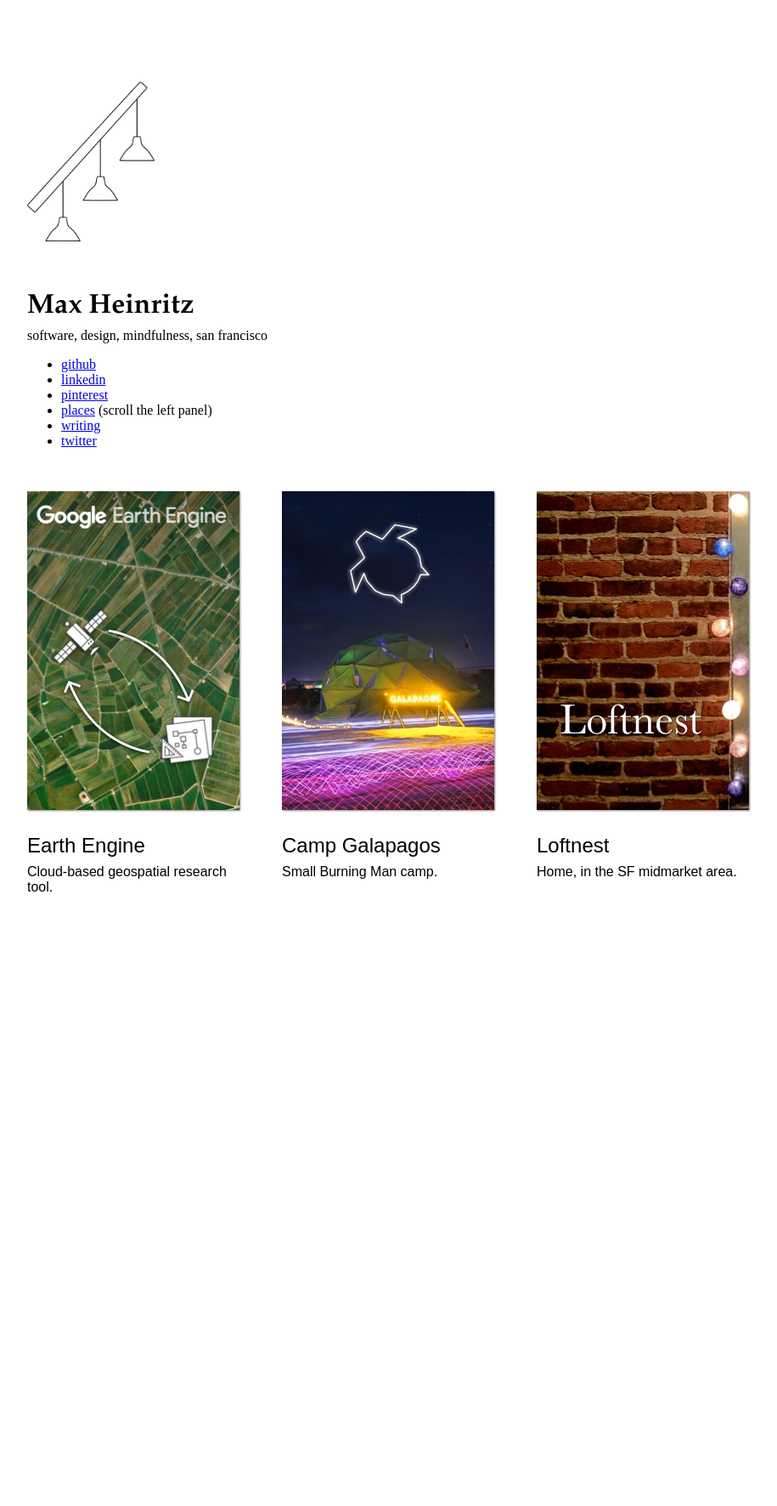
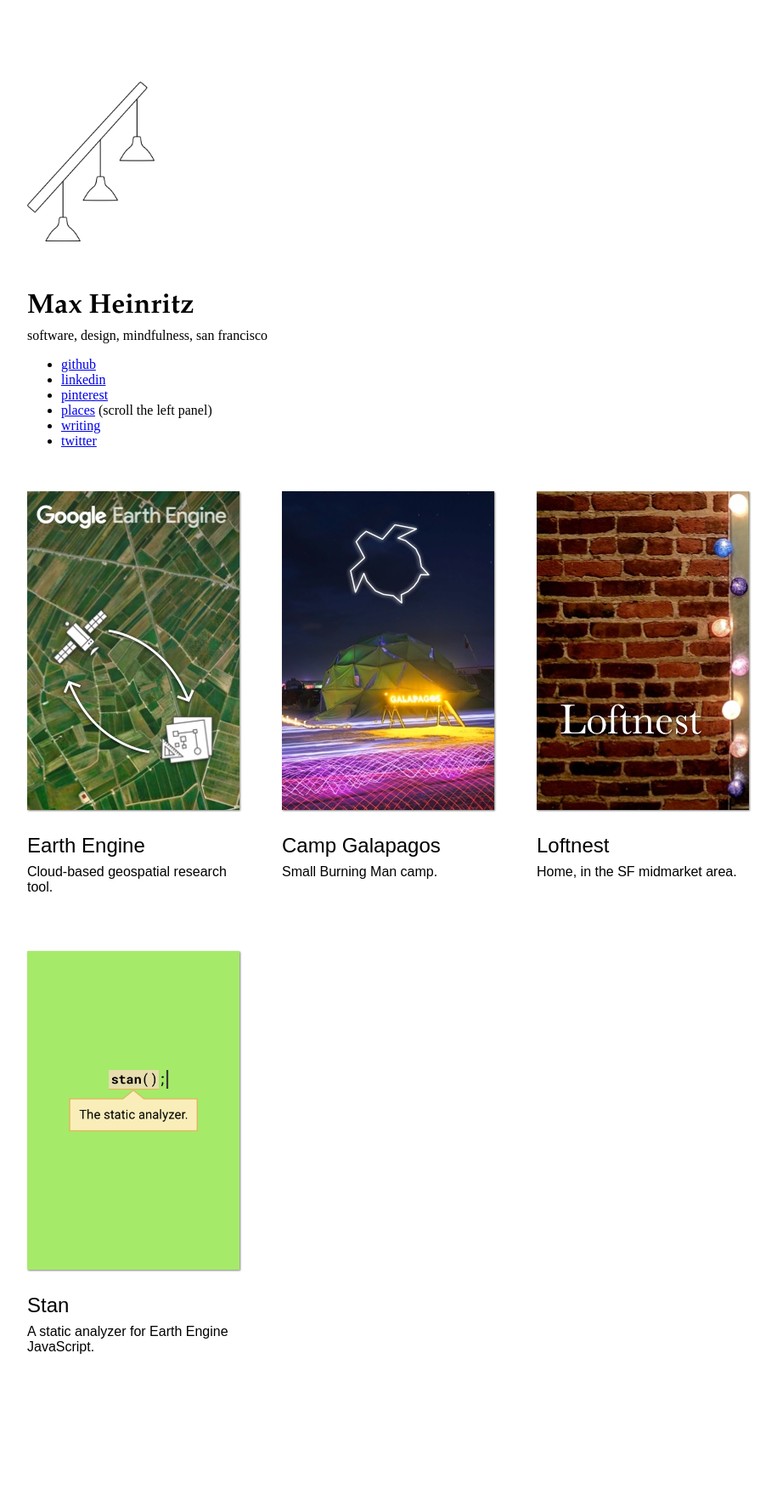
Before and after one commit to maxh/maxheinritz.com, a Jekyll site: the page built from index.md, in a window 1280 px wide. Shown: the whole page at 85% size, without its empty margins (154-1069 px from the left). Built offline with Jekyll 4.4.1, drawn with Linux system fonts in a browser that asks for light colours; before the commit the page ends 1231 px from its top, so only the background shows below that.

Commit message:
add stan

```diff
--- a/_data/projects.yaml
+++ b/_data/projects.yaml
@@ -12,3 +12,8 @@
   desc: Home, in the SF midmarket area.
   url: https://en.wikipedia.org/wiki/Mid-Market,_San_Francisco
   img: loftnest.jpg
+
+- name: Stan
+  desc: A static analyzer for Earth Engine JavaScript.
+  url: https://developers.google.com/earth-engine/playground#javascript-editor
+  img: stan.gif
```
Also changed, not shown: images/stan.gif (added).
